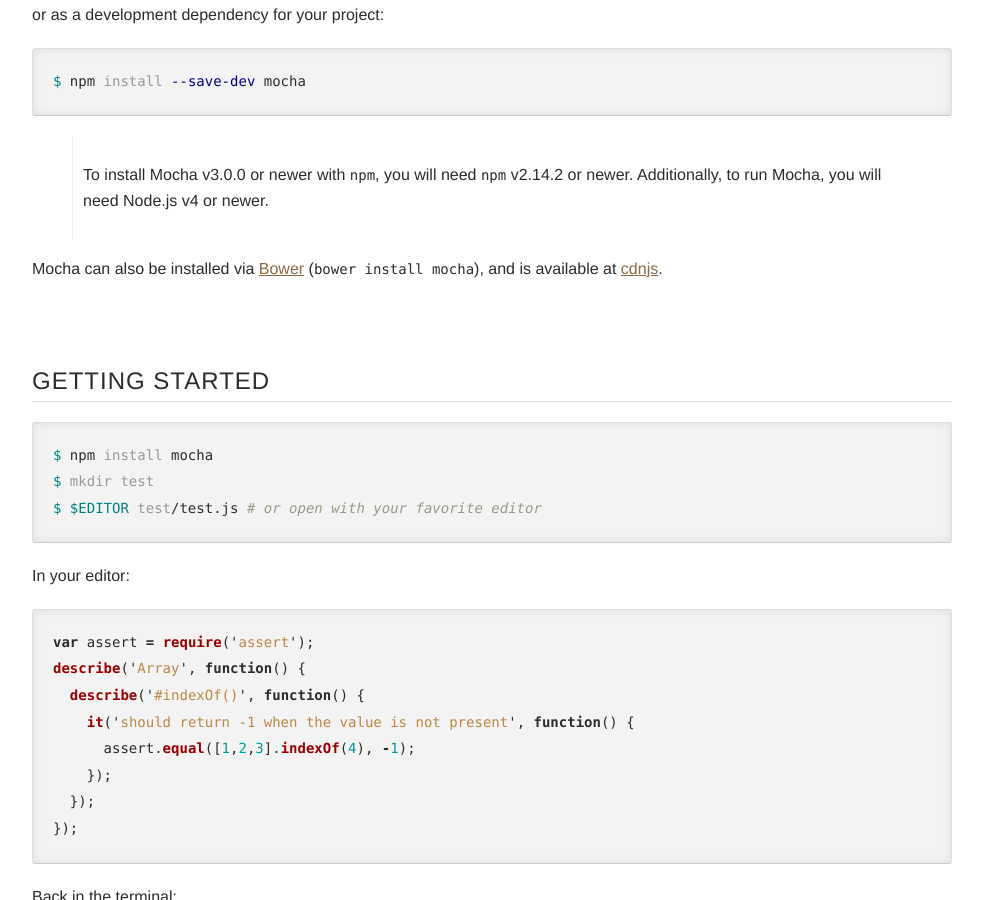
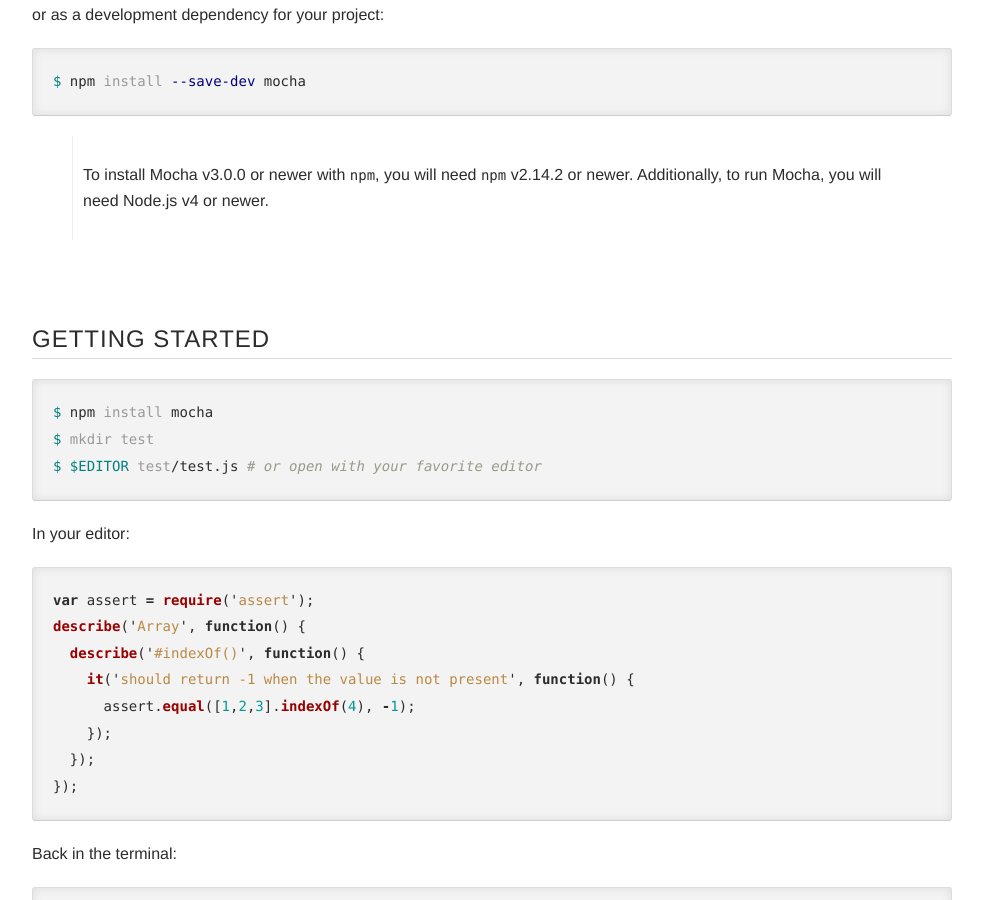
Before and after one commit to mochajs/docs-legacy, a Jekyll site: the page built from index.md, in a window 1280 px wide and 900 px high, scrolled down 2920 px. Shown: the whole window, without its empty margins (148-1131 px from the left). Built offline with Jekyll 4.4.1, drawn with Linux system fonts in a browser that asks for light colours.

Commit message:
Remove bower install instructions
Remove installing mocha via bower instruction because mocha no longer supports bower installs.

````diff
--- a/index.md
+++ b/index.md
@@ -93,8 +93,6 @@ $ npm install --save-dev mocha
 ```
 
 > To install Mocha v3.0.0 or newer with `npm`, you will need `npm` v2.14.2 or newer.  Additionally, to run Mocha, you will need Node.js v4 or newer.
-
-Mocha can also be installed via [Bower](https://bower.io) (`bower install mocha`), and is available at [cdnjs](https://cdnjs.com/libraries/mocha).
 
 ## Getting Started
 
````
